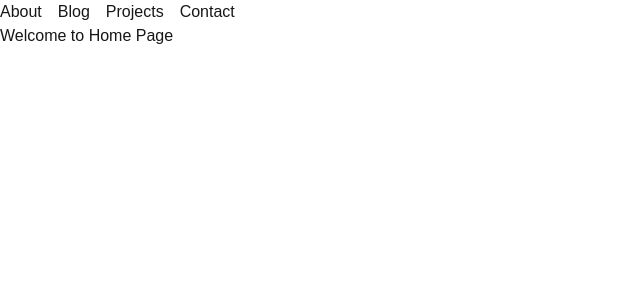
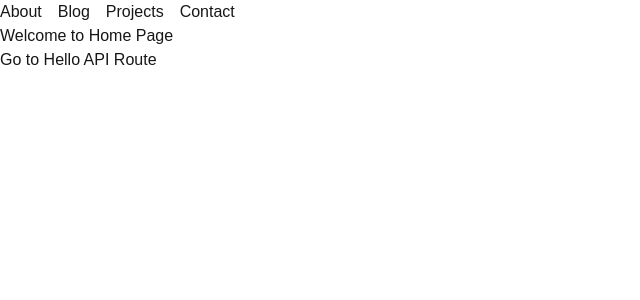
Before and after one commit to Dope-Otaku/portfolio_v4, a Next.js app in the folder portfolio_v4/: page / in a window 1280 px wide. Shown: the top 300 px of the page, without its empty margins (0-640 px from the left). Built offline with nearby package versions, Linux system fonts and the light colour scheme.

Commit message:
now i have learned about page routing

```diff
--- a/portfolio_v4/src/app/api/page.js
+++ b/portfolio_v4/src/app/api/page.js
@@ -1,7 +1,10 @@
+import Link from "next/link";
+
 export default function page(){
     return(
         <>
         <h1>Welcome to API Page</h1>
+
         </>
     )
 }
--- a/portfolio_v4/src/app/page.js
+++ b/portfolio_v4/src/app/page.js
@@ -1,8 +1,12 @@
+import Link from "next/link";
 
 export default function Home() {
   return (
     <>
      <h1>Welcome to Home Page</h1>
+     <h2>
+            <Link href="/api">Go to Hello API Route</Link>
+        </h2>
 
     </>
   );
```
